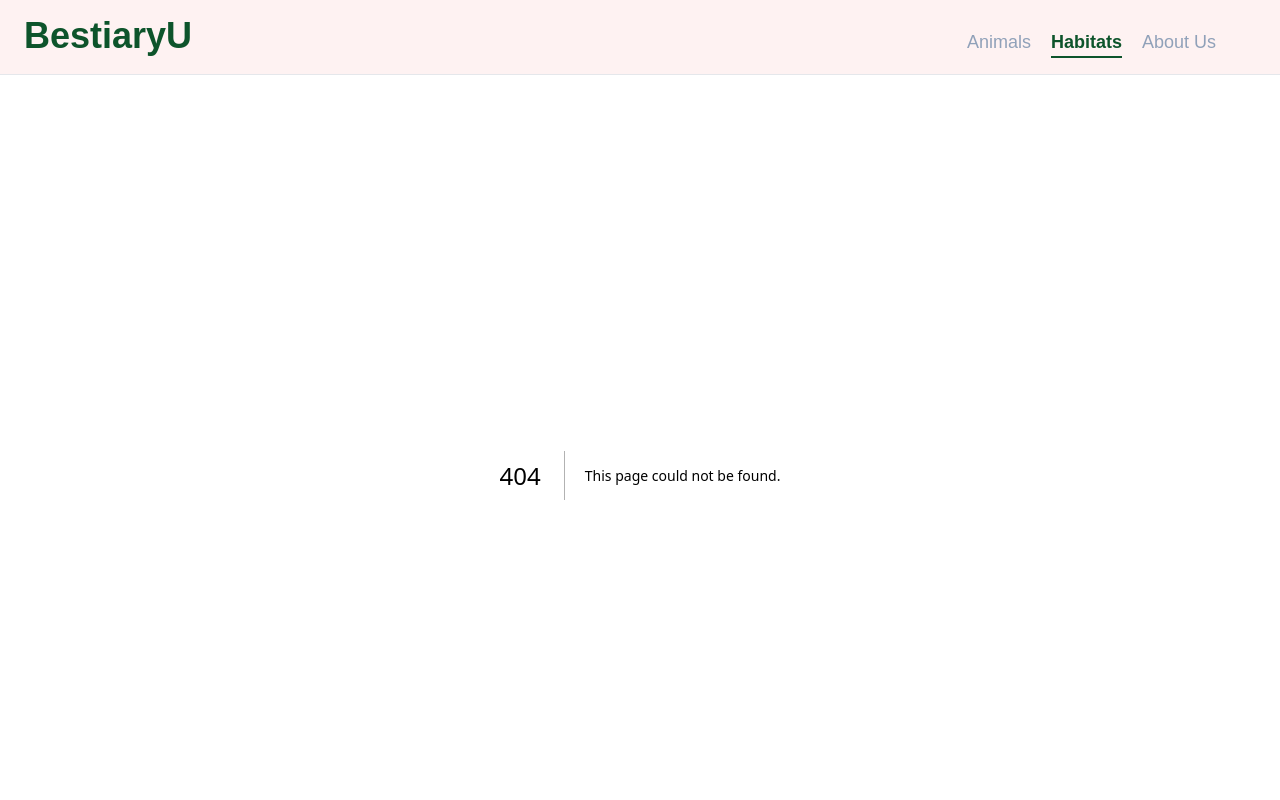
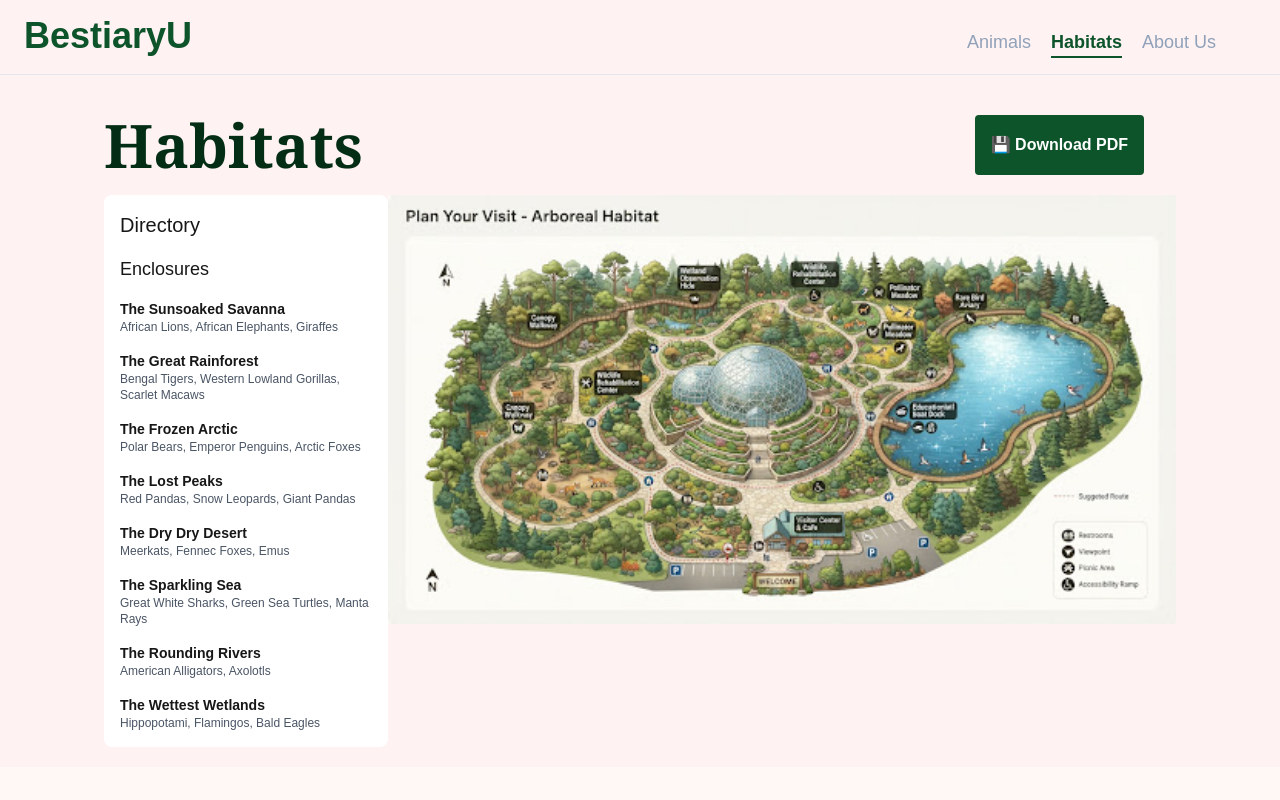
Before and after one commit to PatrickCookSAIT/cprg306_bestiaryu, a Next.js app: page /habitats in a window 1280 px wide. Before the commit this address had no page. Shown: the top 800 px of the page. Built offline with nearby package versions, Linux system fonts and the light colour scheme.

Commit message:
added map

```diff
--- /dev/null
+++ b/app/habitats/page.tsx
@@ -0,0 +1,59 @@
+import Image from "next/image";
+
+const enclosures = [
+  { name: "The Sunsoaked Savanna", animals: "African Lions, African Elephants, Giraffes" },
+  { name: "The Great Rainforest", animals: "Bengal Tigers, Western Lowland Gorillas, Scarlet Macaws" },
+  { name: "The Frozen Arctic", animals: "Polar Bears, Emperor Penguins, Arctic Foxes" },
+  { name: "The Lost Peaks", animals: "Red Pandas, Snow Leopards, Giant Pandas" },
+  { name: "The Dry Dry Desert", animals: "Meerkats, Fennec Foxes, Emus" },
+  { name: "The Sparkling Sea", animals: "Great White Sharks, Green Sea Turtles, Manta Rays" },
+  { name: "The Rounding Rivers", animals: "American Alligators, Axolotls" },
+  { name: "The Wettest Wetlands", animals: "Hippopotami, Flamingos, Bald Eagles" },
+];
+
+
+export default async function HabitatsPage() {
+
+
+
+  return (
+    <main className="flex flex-col bg-red-50 w-full">
+      <div className="flex flex-col w-[90%] mx-auto px-10 mt-10">
+
+        <div className="flex justify-between">
+          <h1 className="text-4xl lg:text-6xl text-green-950 font-serif font-bold">Habitats</h1>
+
+          <a href="/sanctuary-map.pdf" download className="flex items-center gap-2 bg-green-900 hover:bg-green-500 text-white font-bold py-2 px-4 rounded mr-8">
+            💾 Download PDF
+          </a>
+
+        </div>
+
+        <div className= "flex justify-between my-5">
+          <div className=" bg-white rounded-lg w-72 p-4">
+            <h2 className=" text-xl">Directory</h2>
+            <h3 className="font-light text-lg mt-4">Enclosures</h3>
+
+            {enclosures.map((e) =>
+              <div key={e.name} className="mt-4">
+                <p className="font-bold text-sm">{e.name}</p>
+                <p className="text-xs text-gray-600">{e.animals}</p>
+              </div>
+            )
+
+            }
+
+            {/*<h3 className="font-light text-lg mt-4">Amenities</h3>*/}
+
+
+
+          </div>
+          <div>
+            <Image src="/sanctuary-map.png" alt="Sanctuary map" width={800} height={600} />
+          </div>
+        </div>
+
+      </div>
+    </main>
+  );
+}
```
Also changed, not shown: public/sanctuary-map.png (added), 1 other file (tests, documents, lock files or other folders).
